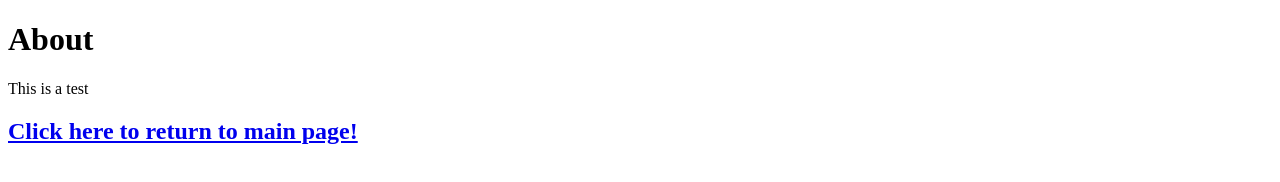
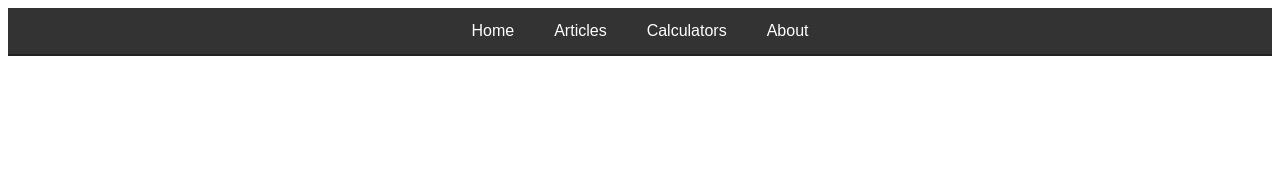
Before and after one commit to doug-whattam/investment_calculator, a plain HTML site: page about.html in a window 1280 px wide. Drawn offline with Linux system fonts and the light colour scheme.

Commit message:
Update about.html

```diff
--- a/about.html
+++ b/about.html
@@ -2,13 +2,46 @@
 <html lang="en">
 <head>
      <meta charset="UTF-8">
+<!-- Navigation Menu -->
+<nav class="navbar">
+  <a href="./index.html" class="nav-button">Home</a>
+  <a href="./articles.html" class="nav-button">Articles</a>
+  <a href="./calculators.html" class="nav-button">Calculators</a>
+  <a href="./about.html" class="nav-button">About</a>
+</nav>
+
+<style>
+/* Navigation bar container */
+.navbar {
+  background-color: #333;
+  overflow: hidden;
+  padding: 0;
+  display: flex;
+  justify-content: center;
+  border-bottom: 2px solid #222;
+}
+
+/* Links inside the navbar */
+.navbar .nav-button {
+  color: white;
+  text-align: center;
+  padding: 14px 20px;
+  text-decoration: none;
+  font-family: Arial, sans-serif;
+  font-size: 16px;
+  transition: background-color 0.3s ease;
+}
+
+/* Hover effect */
+.navbar .nav-button:hover {
+  background-color: #575757;
+  cursor: pointer;
+}
+
+/* Optional: make active link stand out */
+.navbar .nav-button.active {
+  background-color: #04AA6D;
+}
+</style>
      <title>About</title>
 </head>
-<body>
-    <div class="container">
-        <h1>About</h1>
-        <p>This is a test</p>
-        <a href="./index.html"><h2>Click here to return to main page!</h2></a>
-    </div>
-</body>
-</html>
```
